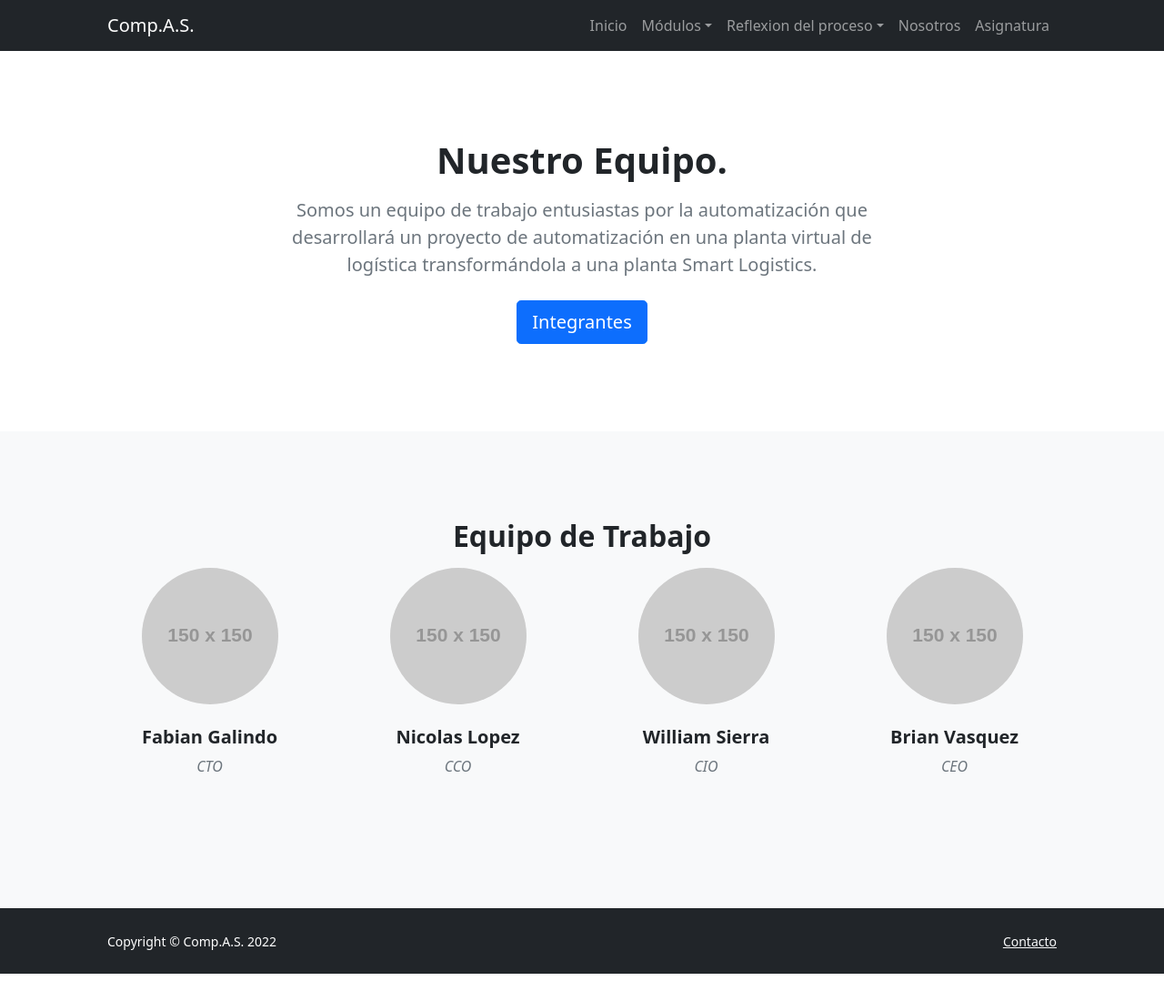
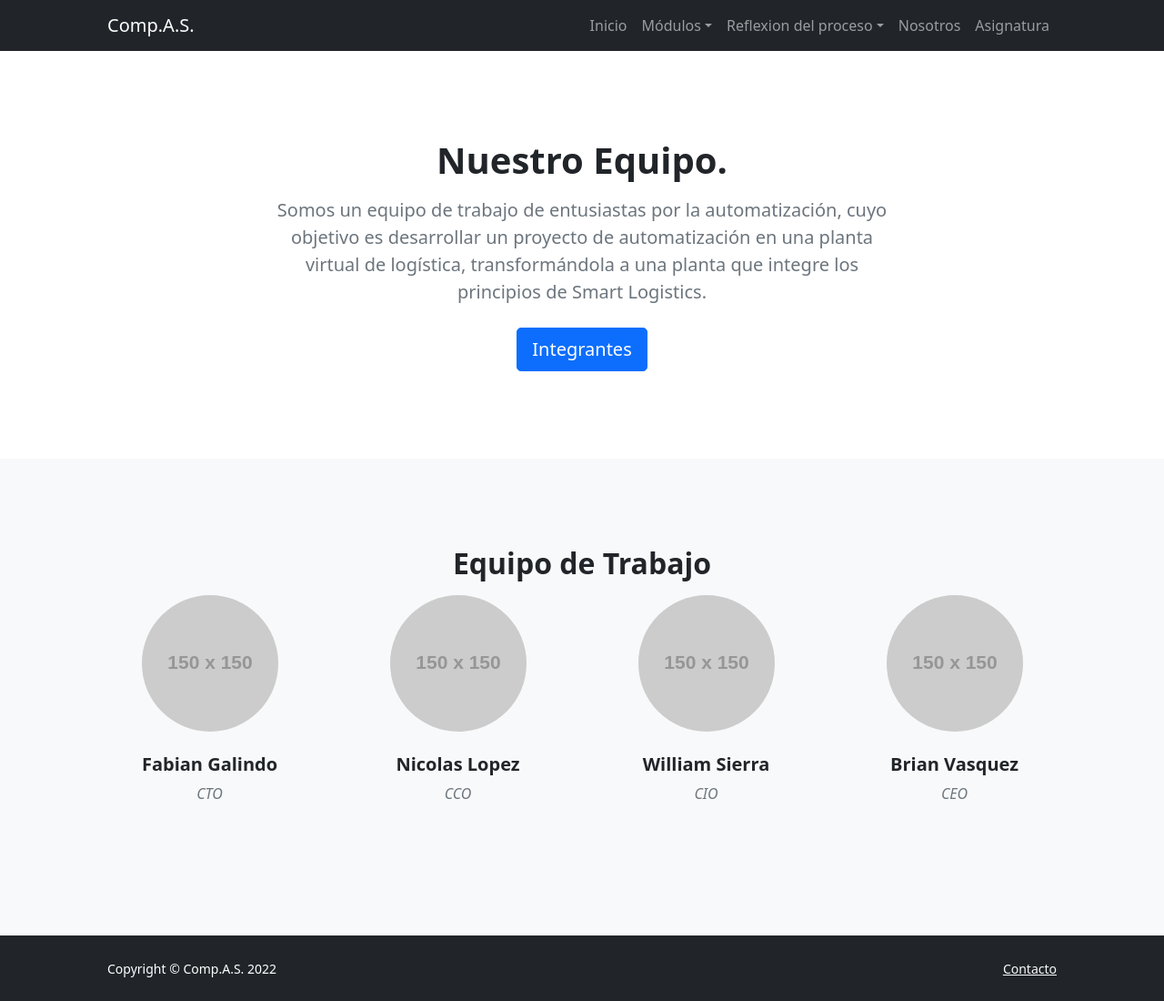
Before and after one commit to APM-GLSV/Comp.A.S, a Jekyll site: the page built from pages/nosotros.html, in a window 1280 px wide. Shown: the whole page at 91% size. Built offline with Jekyll 4.4.1, drawn with Linux system fonts in a browser that asks for light colours; before the commit the page ends 1070 px from its top, so only the background shows below that.

Commit message:
Correcion mensaje nosotros.html

```diff
--- a/pages/nosotros.html
+++ b/pages/nosotros.html
@@ -8,7 +8,7 @@ layout: default
             <div class="col-lg-8 col-xxl-6">
                 <div class="text-center my-5">
                     <h1 class="fw-bolder mb-3">Nuestro Equipo.</h1>
-                    <p class="lead fw-normal text-muted mb-4">Somos un equipo de trabajo entusiastas por la automatización que desarrollará un proyecto de automatización en una planta virtual de logística transformándola a una planta Smart Logistics.</p>
+                    <p class="lead fw-normal text-muted mb-4">Somos un equipo de trabajo de entusiastas por la automatización, cuyo objetivo es desarrollar un proyecto de automatización en una planta virtual de logística, transformándola a una planta que integre los principios de Smart Logistics.</p>
                     <a class="btn btn-primary btn-lg" href="#scroll-target">Integrantes</a>
                 </div>
             </div>
```
